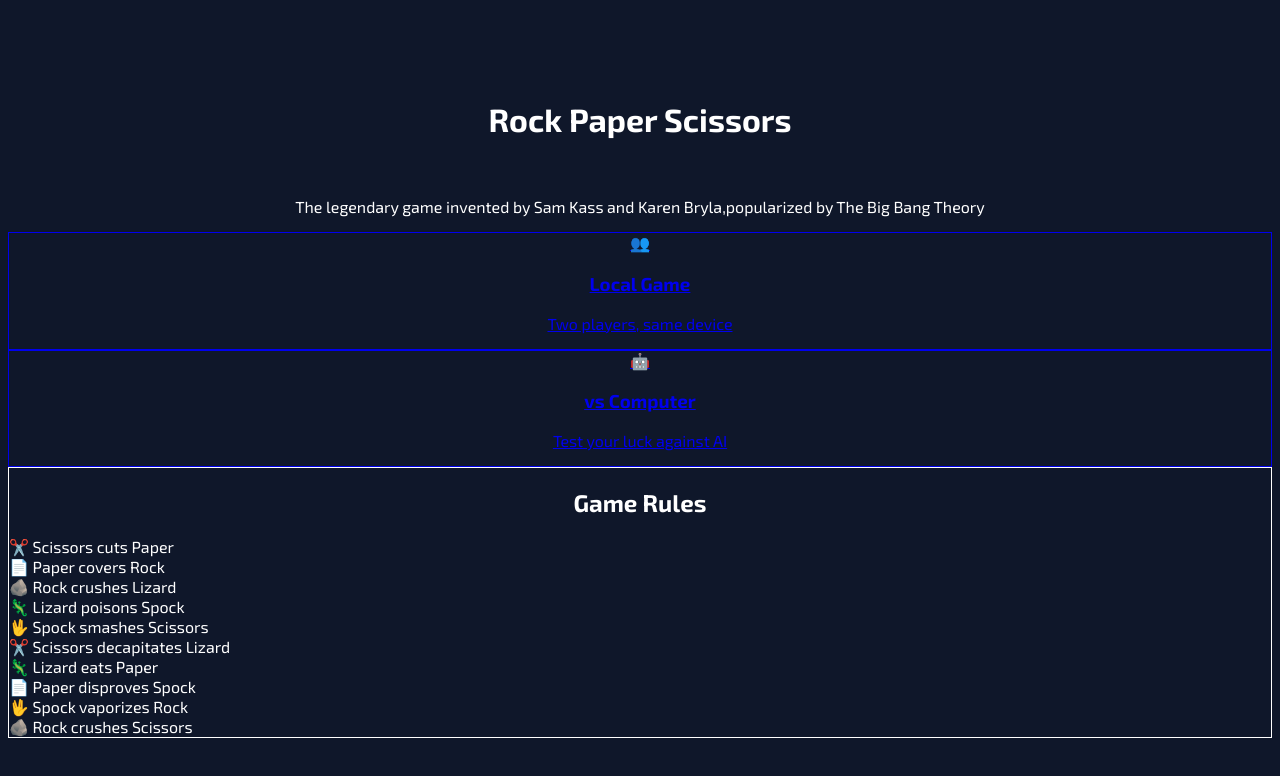
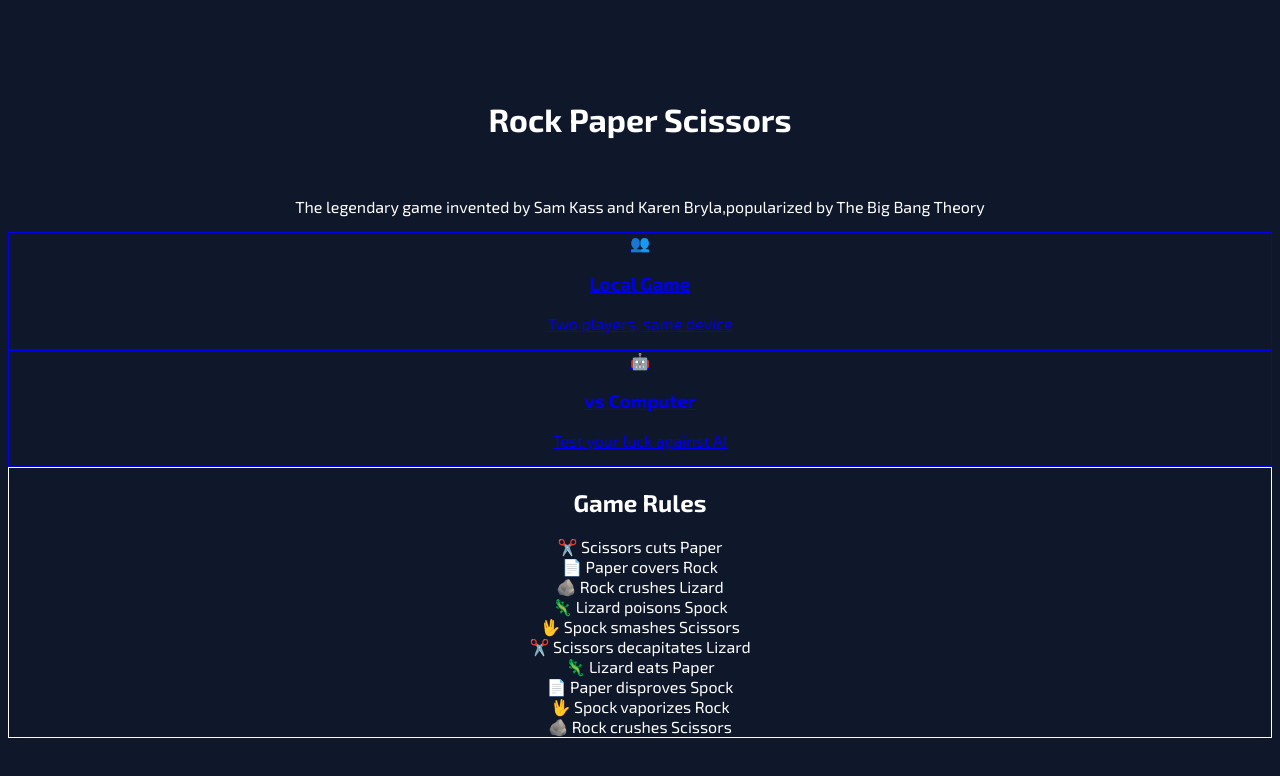
Before and after one commit to BoyCook/RockPaperScissorsLizardSpock, a Next.js app: page / in a window 1280 px wide. Shown: the top 776 px of the page. Built offline with nearby package versions, Linux system fonts and the light colour scheme.

Commit message:
Center align game rules text

```diff
--- a/src/app/page.tsx
+++ b/src/app/page.tsx
@@ -44,7 +44,7 @@ export default function HomePage() {
         {/* Rules Section */}
         <div className="bg-white/5 backdrop-blur-sm rounded-2xl p-6 sm:p-8 border border-white/10 max-w-3xl mx-auto">
           <h2 className="text-2xl font-bold text-white mb-6">Game Rules</h2>
-          <div className="grid grid-cols-1 sm:grid-cols-2 gap-3 text-left text-sm sm:text-base">
+          <div className="grid grid-cols-1 sm:grid-cols-2 gap-3 text-center text-sm sm:text-base">
             {[
               '✂️ Scissors cuts Paper',
               '📄 Paper covers Rock',
```
